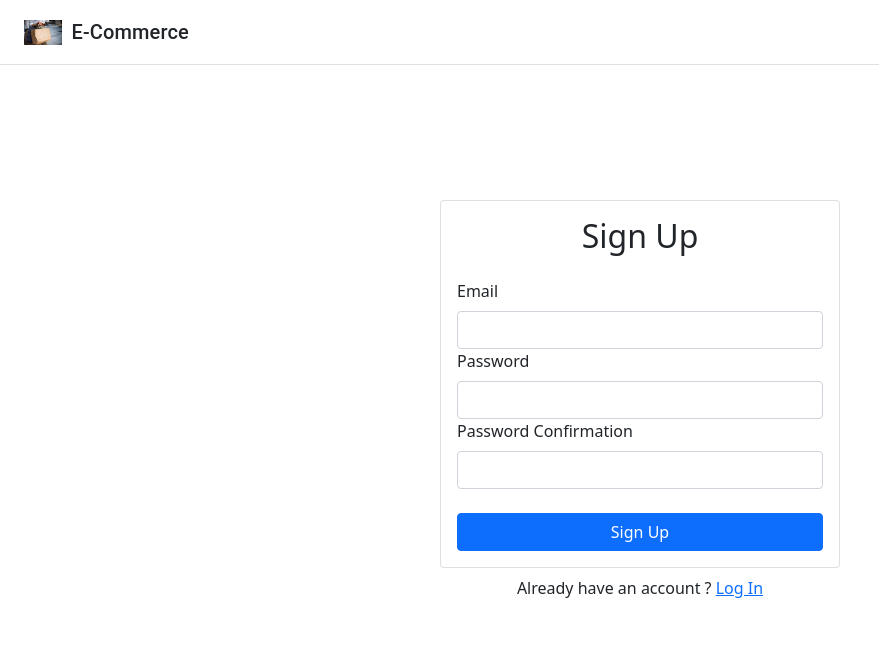
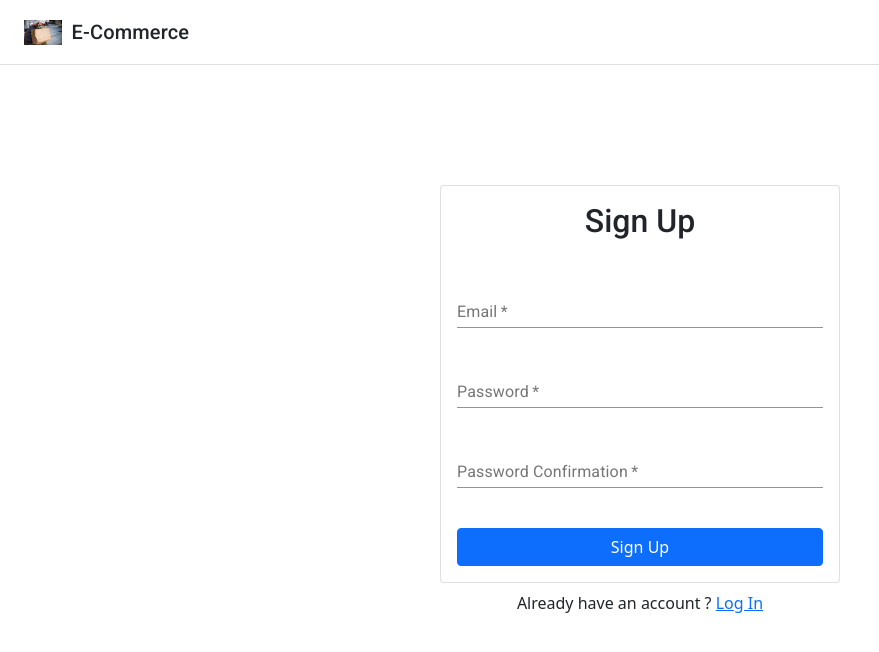
Before and after one commit to tanishq-arya/E-Shop, a React (Create React App) app: page /signup in a window 1280 px wide. Shown: the top 652 px of the page, without its empty margins (0-879 px from the left). Built offline with nearby package versions, Linux system fonts and the light colour scheme; no server answers.

Commit message:
added font authentication pages

```diff
--- a/package.json
+++ b/package.json
@@ -6,6 +6,7 @@
     "@chec/commerce.js": "^2.8.0",
     "@material-ui/core": "^4.12.3",
     "@material-ui/icons": "^4.11.2",
+    "@mui/material": "^5.0.4",
     "@stripe/react-stripe-js": "^1.5.0",
     "@stripe/stripe-js": "^1.18.0",
     "@testing-library/jest-dom": "^5.14.1",
--- a/public/index.html
+++ b/public/index.html
@@ -11,7 +11,10 @@
     />
     <link rel="apple-touch-icon" href="%PUBLIC_URL%/logo192.png" />
     <link rel="manifest" href="%PUBLIC_URL%/manifest.json" />
-    <title>My E-Commerce</title>
+    <link rel="preconnect" href="https://fonts.googleapis.com">
+    <link rel="preconnect" href="https://fonts.gstatic.com" crossorigin>
+    <link href="https://fonts.googleapis.com/css2?family=Open+Sans:wght@400;500&family=Roboto:wght@400;500&display=swap" rel="stylesheet">
+    <title>E-Shop</title>
   </head>
   <body>
     <noscript>You need to enable JavaScript to run this app.</noscript>
--- a/src/App.js
+++ b/src/App.js
@@ -74,7 +74,7 @@ const App = () => {
   console.log(cart);
 
   return (
-    <Container className="d-flex align-items-center justify-content-center" style={{minHeight: "100vh"}}>
+    <>
       <Router>
         <Navbar totalItems = {cart.total_items} />
 
@@ -92,16 +92,18 @@ const App = () => {
               handleEmptyCart = { handleEmptyCart }
             />
           </Route>
+          <Container className="d-flex align-items-center justify-content-center" style={{minHeight: "100vh"}}>
           <div className="w-100" style={{position: "realtive", maxWidth:"400px"}}>
             <PrivateRoute path="/update-profile" component={UpdateProfile} />
             <Route path="/signup" component={Signup} />
             <Route path="/login" component={Login} />
             <Route path="/forgot-password" component={ForgotPassword} />
           </div>
+          </Container>
         </Switch>
         </AuthProvider>
       </Router>
-    </Container>
+    </>
   )
 }
 
--- a/src/Components/ForgotPassword/ForgotPassword.jsx
+++ b/src/Components/ForgotPassword/ForgotPassword.jsx
@@ -32,7 +32,7 @@ export default function ForgotPassword(){
     <>
       <Card>
         <Card.Body>
-          <h2 className="text-center mb-4">Password Reset</h2>
+          <h2 className="text-center mb-4" style={{fontFamily:"Roboto"}}>Password Reset</h2>
           {/* {console.log("Logged in") && currentUser.email} */}
           {error && <Alert variant="danger">{error}</Alert>}
           {message && <Alert variant="success">{message}</Alert>}
--- a/src/Components/Login/Login.jsx
+++ b/src/Components/Login/Login.jsx
@@ -34,7 +34,7 @@ export default function Login(){
     <>
       <Card>
         <Card.Body>
-          <h2 className="text-center mb-4">Log In</h2>
+          <h2 className="text-center mb-4" style={{fontFamily:"Roboto"}}>Log In</h2>
           {/* {console.log("Logged in") && currentUser.email} */}
           {error && <Alert variant="danger">{error}</Alert>}
           <Form onSubmit={handleSubmit}>
--- a/src/Components/Signup/Signup.jsx
+++ b/src/Components/Signup/Signup.jsx
@@ -3,6 +3,7 @@ import {useRef, useState} from 'react';
 import { Form, Button, Card, Alert } from 'react-bootstrap'
 import { useAuth } from '../../contexts/AuthContext';
 import { Link, useHistory } from 'react-router-dom';
+import { TextField } from '@material-ui/core';
 
 export default function Signup(){
 
@@ -17,7 +18,7 @@ export default function Signup(){
   // console.log("working");
   async function handleSubmit(e) {
     e.preventDefault();
-
+    // console.log("clicked");
     if(passwordRef.current.value !== passwordConfirmRef.current.value)
     {
       return setError("Passwords don't match");
@@ -29,8 +30,6 @@ export default function Signup(){
       await signup(emailRef.current.value, passwordRef.current.value);
       history.push("/");
     } catch {
-      // console.log(emailRef.current.value)
-      // console.log(passwordRef.current.value);
       setError('Failed to create an account');
     }
     setLoading(false);
@@ -39,12 +38,12 @@ export default function Signup(){
     <>
       <Card>
         <Card.Body>
-          <h2 className="text-center mb-4">Sign Up</h2>
+          <h2 className="text-center mb-4" style={{fontFamily:"Roboto"}}>Sign Up</h2>
           {/* {JSON.stringify(currentUser)} */}
           {/* {currentUser.email} */}
           {error && <Alert variant="danger">{error}</Alert>}
           <Form onSubmit={handleSubmit}>
-            <Form.Group id="email">
+            {/* <Form.Group id="email">
               <Form.Label>Email</Form.Label>
               <Form.Control type="email" ref={emailRef} required />
             </Form.Group>
@@ -58,8 +57,47 @@ export default function Signup(){
               <Form.Label>Password Confirmation</Form.Label>
               <Form.Control type="password" ref={passwordConfirmRef} required />
             </Form.Group>
-
-            <Button disabled={loading} className="w-100 mt-4" type="submit">Sign Up</Button>
+             */}
+            <TextField
+              label="Email"
+              variant="standard"
+              fullWidth
+              required
+              type="email"
+              ref={emailRef}
+              id="email"
+              style={{ margin:"1em 0em", fontFamily:"Open-sans" }}
+            />
+            <TextField
+              label="Password"
+              variant="standard"
+              fullWidth
+              required
+              type="password"
+              ref={passwordRef}
+              id="password"
+              style={{ margin:"1em 0em" }}
+            />
+            <TextField
+              label="Password Confirmation"
+              variant="standard"
+              fullWidth
+              required
+              type="password"
+              ref={passwordConfirmRef}
+              id="password-confirm"
+              style={{ margin:"1em 0em" }}
+            />
+            <Button
+              // variant="contained"
+              // color="primary"
+              disabled={ loading }
+              className="w-100 mt-4"
+              type="submit"
+              // endIcon={<KeyboardArrowRight/>}
+            >
+              Sign Up
+            </Button>
           </Form>
         </Card.Body>
       </Card>
--- a/src/Components/UpdateProfile/UpdateProfile.jsx
+++ b/src/Components/UpdateProfile/UpdateProfile.jsx
@@ -60,7 +60,7 @@ export default function UpdateProfile(){
     <>
       <Card>
         <Card.Body>
-          <h2 className="text-center mb-4">Update Profile</h2>
+          <h2 className="text-center mb-4" style={{fontFamily:"Roboto"}}>Update Profile</h2>
           {/* {JSON.stringify(currentUser)} */}
           {/* {currentUser.email} */}
           {error && <Alert variant="danger">{error}</Alert>}
```
Also changed, not shown: 1 other file (tests, documents, lock files or other folders).
